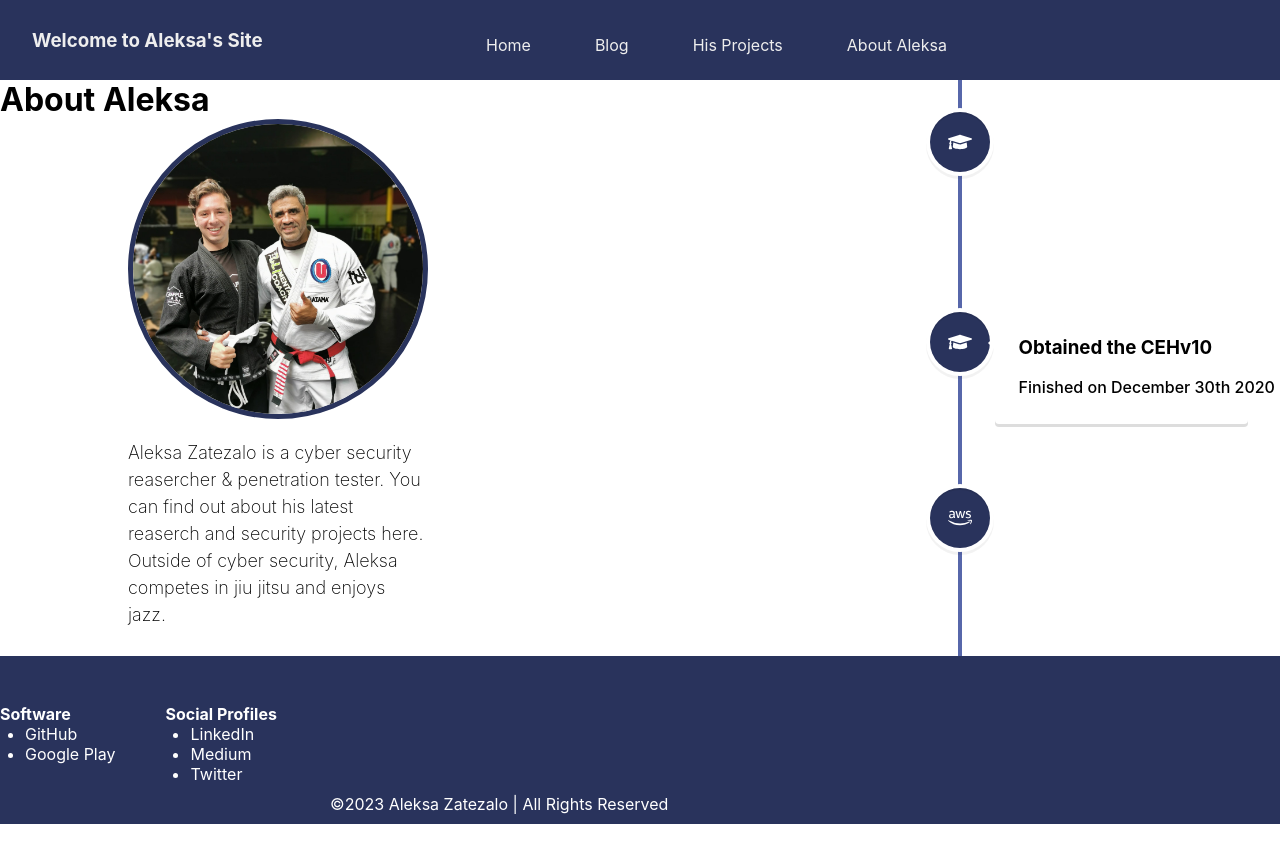
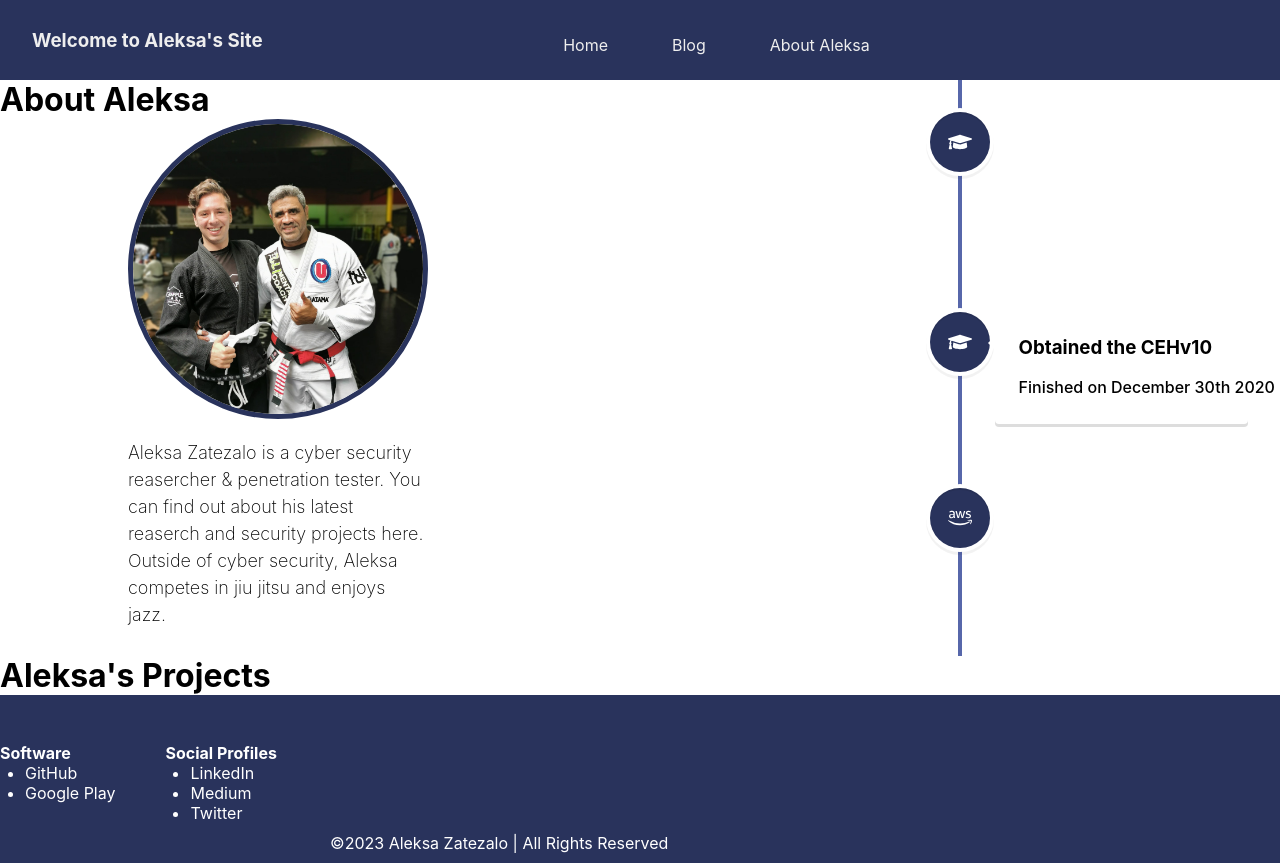
Before and after one commit to AleksaZatezalo/aleksazatezalo.com, a React (Create React App) app in the folder website/: page / in a window 1280 px wide. Shown: the top 863 px of the page. Before the commit the page ends 824 px from the top, so only its background shows below. Built offline with nearby package versions, Linux system fonts and the light colour scheme.

Commit message:
Proggress I guess...

```diff
--- a/website/src/App.js
+++ b/website/src/App.js
@@ -4,6 +4,8 @@ import './App.css';
 import Navbar from './Components/Navbar/Navbar';
 import About from './Components/About/About';
 import Footer from './Components/Footer/Footer';
+import Projects from './Components/Projects/Projects';
+
 function App() {
   return (
 
@@ -11,6 +13,7 @@ function App() {
     <div className="content-wrap">
       <Navbar/>
       <About/>
+      <Projects/>
       </div>
       <Footer/>
     </div>
--- a/website/src/Components/Navbar/Navbar.js
+++ b/website/src/Components/Navbar/Navbar.js
@@ -14,7 +14,6 @@ function Navbar() {
             <nav ref={navRef}>
                 <a href ="/#">Home</a>
                 <a href ="/#">Blog</a>
-                <a href ="/#">His Projects</a>
                 <a href ="/#">About Aleksa</a>
                 <button className="nav-btn nav-close-btn" onClick={showNavBar}>
                     <FaTimes/>
--- /dev/null
+++ b/website/src/Components/Projects/Projects.css
@@ -0,0 +1,4 @@
+.h1{
+    margin-top: "30rem";
+    padding-top: 30rem;
+}
--- /dev/null
+++ b/website/src/Components/Projects/Projects.js
@@ -0,0 +1,12 @@
+import"./Projects.css";
+
+function Projects() {
+
+    return (
+       <div>
+        <h1>Aleksa's Projects</h1>
+       </div>
+    );
+}
+
+export default Projects;
```
